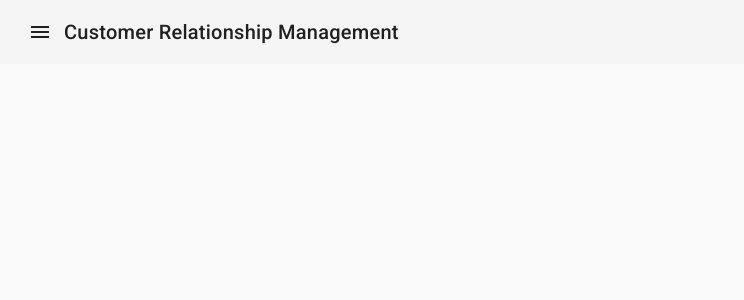
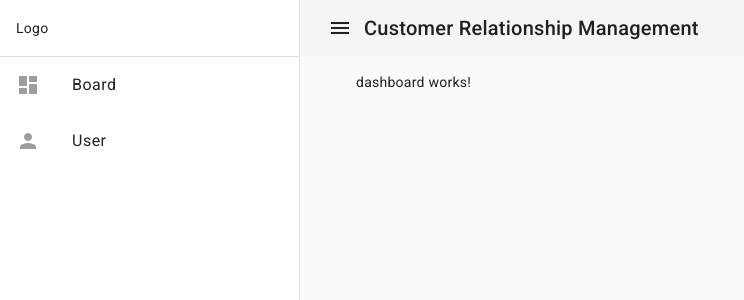
Before and after one commit to BiancaFlorut/Simple-CRM, an Angular app: page / in a window 1280 px wide. Shown: the top 300 px of the page, without its empty margins (0-744 px from the left). Built offline with nearby package versions, Linux system fonts and the light colour scheme.

Commit message:
routing board and user component

```diff
--- a/src/app/app.component.html
+++ b/src/app/app.component.html
@@ -1,8 +1,16 @@
-
-
 <mat-drawer-container class="menu-container" autosize>
-  <mat-drawer #drawer class="example-sidenav" mode="side">
-    <p>Auto-resizing sidenav</p>
+  <mat-drawer #drawer class="sidenav" mode="side" [opened]="true">
+    <div class="logo-container">Logo</div>
+    <mat-list>
+      <mat-list-item routerLink="dashboard">
+        <mat-icon matListItemIcon>dashboard</mat-icon>
+        <div matListItemTitle>Board</div>
+      </mat-list-item>
+      <mat-list-item routerLink="user">
+        <mat-icon matListItemIcon>person</mat-icon>
+        <div matListItemTitle>User</div>
+      </mat-list-item>
+    </mat-list>
   </mat-drawer>
 
   <div class="example-sidenav-content">
@@ -15,5 +23,8 @@
       </mat-toolbar-row>
     </mat-toolbar>
 
+    <div class="router-container">
+      <router-outlet></router-outlet>
+    </div>
   </div>
 </mat-drawer-container>
--- a/src/app/app.component.scss
+++ b/src/app/app.component.scss
@@ -1,3 +1,44 @@
 .menu-container {
   height: 100vh;
 }
+
+.sidenav {
+  width: 300px;
+}
+
+.logo-container {
+  padding-left: 16px;
+  padding-right: 16px;
+  border-bottom: 1px solid rgba(0, 0, 0, 0.12);
+  min-height: 56px;
+  display: flex;
+  align-items: center;
+}
+
+mat-toolbar, mat-toolbar-row {
+  min-height: 56px;
+  height: 56px;
+}
+
+.mat-mdc-list-item-icon {
+  color: rgba(0, 0, 0, 0.04);
+
+}
+
+mat-list-item {
+  &:hover {
+    cursor: pointer;
+    background-color: rgba(0, 0, 0, 0.04);
+    mat-icon {
+      color: #2196F3;
+    }
+  }
+}
+
+.mdc-list {
+  padding: 0;
+}
+
+.router-container {
+  padding: 16px 56px;
+}
--- a/src/app/app.component.ts
+++ b/src/app/app.component.ts
@@ -1,15 +1,17 @@
 import { Component } from '@angular/core';
 import { CommonModule } from '@angular/common';
-import { RouterOutlet } from '@angular/router';
+import { RouterLink, RouterOutlet } from '@angular/router';
 import {MatToolbarModule} from '@angular/material/toolbar';
 import {MatSidenavModule} from '@angular/material/sidenav';
 import {MatButtonModule} from '@angular/material/button';
 import {MatIconModule} from '@angular/material/icon';
+import {MatListModule} from '@angular/material/list';
+import { MatDividerModule } from '@angular/material/divider';
 
 @Component({
   selector: 'app-root',
   standalone: true,
-  imports: [CommonModule, RouterOutlet, MatToolbarModule, MatSidenavModule, MatIconModule, MatButtonModule],
+  imports: [CommonModule, RouterOutlet, MatToolbarModule, MatSidenavModule, MatIconModule, MatButtonModule, MatListModule, MatDividerModule, RouterLink],
   templateUrl: './app.component.html',
   styleUrl: './app.component.scss'
 })
--- a/src/app/app.routes.ts
+++ b/src/app/app.routes.ts
@@ -1,3 +1,9 @@
 import { Routes } from '@angular/router';
+import { DashboardComponent } from './dashboard/dashboard.component';
+import { UserComponent } from './user/user.component';
 
-export const routes: Routes = [];
+export const routes: Routes = [
+  { path: '', component: DashboardComponent },
+  { path: 'dashboard', component: DashboardComponent },
+  { path: 'user', component: UserComponent}
+];
--- /dev/null
+++ b/src/app/dashboard/dashboard.component.html
@@ -0,0 +1 @@
+<p>dashboard works!</p>
--- /dev/null
+++ b/src/app/user/user.component.html
@@ -0,0 +1 @@
+<p>user works!</p>
```
Also changed, not shown: src/app/dashboard/dashboard.component.ts (added, +12 -0 lines), src/app/user/user.component.ts (added, +12 -0 lines), src/app/dashboard/dashboard.component.scss (added), src/app/user/user.component.scss (added), 2 other files (tests, documents, lock files or other folders).
